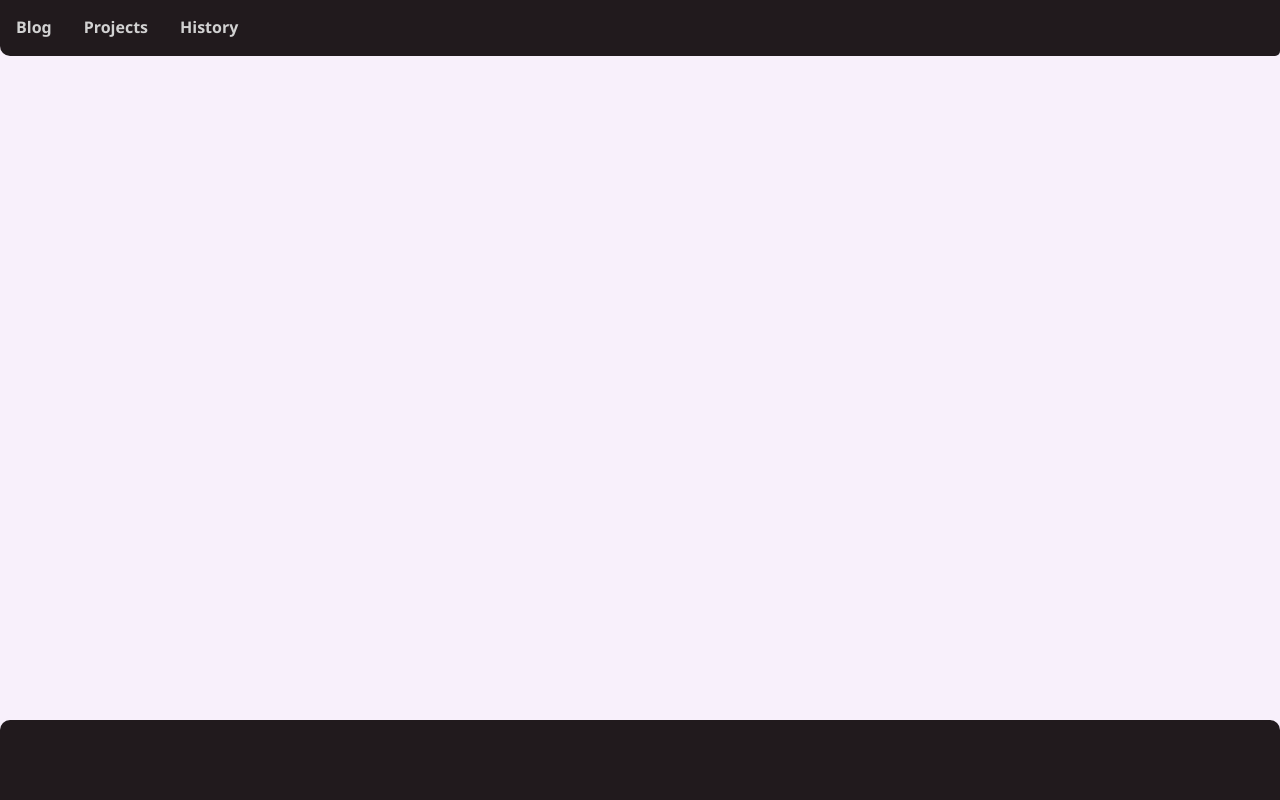
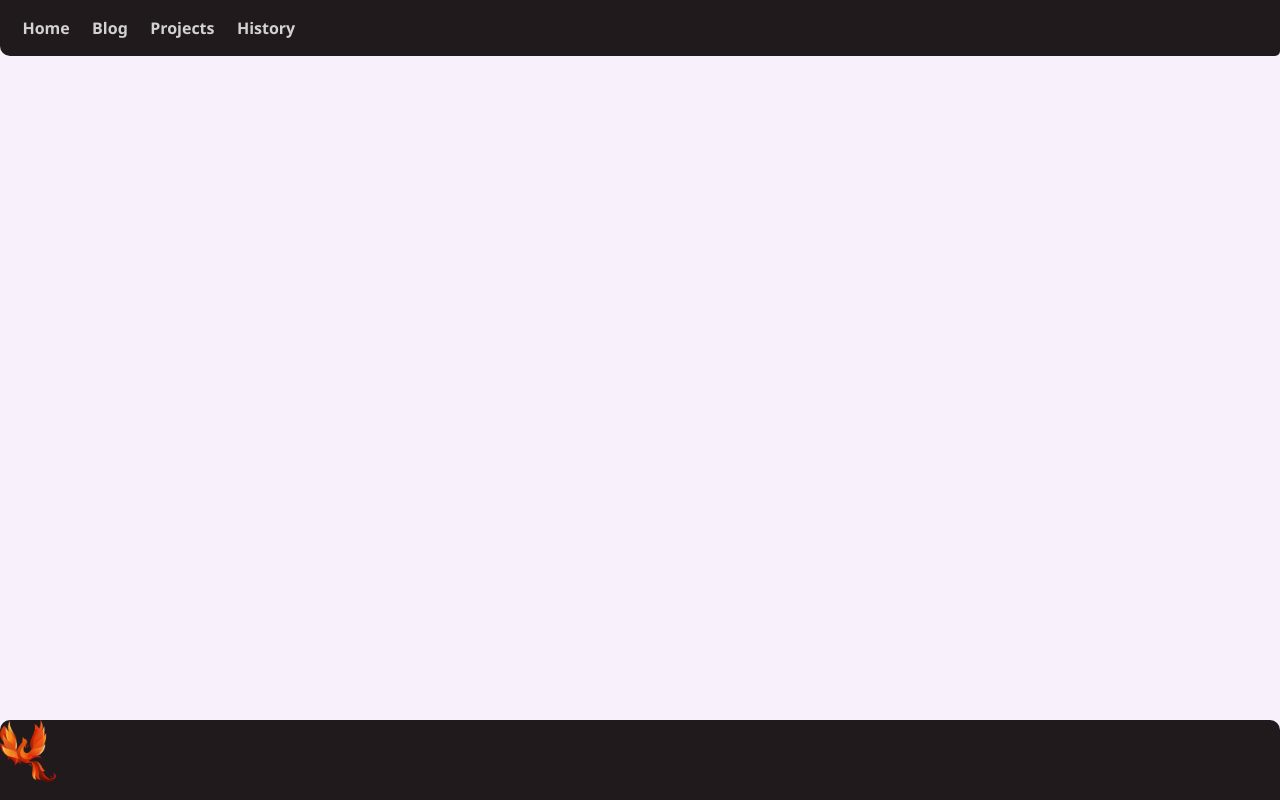
Before and after one commit to Sp3ctr402/Sp3ctr402.github.io, a plain HTML site: page index.html in a window 1280 px wide. Drawn offline with Linux system fonts and the light colour scheme.

Commit message:
geht weiter

```diff
--- a/css/main.css
+++ b/css/main.css
@@ -32,22 +32,28 @@ HEADER
 \*-------------------------------*/
 header{
     top: 0;
+}
+.navbar{
+    position: fixed;
 
-    max-width: 100vw;
+    width: 100vw;
     height: 7vh;
+
+    display: flex;
+    flex-direction: row;
+    align-items: center;
 
     background-color: var(--dark-color);
     border-bottom-left-radius: 10px;
     border-bottom-right-radius: 5px;
-}
-.navbar{
-    position: fixed;
+
+    transition: 0.15s;
 }
 .navbar a{
     float: left;
-    padding:2vh;
 
     display: block;
+    margin-left: 1.75%;
 
     color: var(--bg-color-medium);
     font-weight: bold;
@@ -59,7 +65,7 @@ CONTENT
 \*-------------------------------*/
 .content{
     max-width: 100vw;
-    min-height: 83vh;
+    min-height: 90vh;
 
     background-color: var(--bright-color);
 }
@@ -67,6 +73,9 @@ CONTENT
 FOOTER
 \*-------------------------------*/
 footer{
+    bottom: 0;
+}
+.impressum {
     max-width: 100vw;
     height: 10vh;
 
@@ -74,3 +83,7 @@ footer{
     border-top-left-radius: 10px;
     border-top-right-radius: 10px;
 }
+.impressum img{
+    height: 77%;
+    width: calc(height/1.1);
+}
--- a/index.html
+++ b/index.html
@@ -35,6 +35,7 @@
 
     <header>
         <div class="navbar">
+            <a href="index.html">Home</a>
             <a href="blog.html">Blog</a>
             <a href="projects.html">Projects</a>
             <a href="history.html">History</a>
@@ -46,7 +47,9 @@
     </div>
 
     <footer>
-
+        <div class="impressum">
+            <img src="images/phoenix.png"></img>
+        </div>
     </footer>
 </body>
 
```
